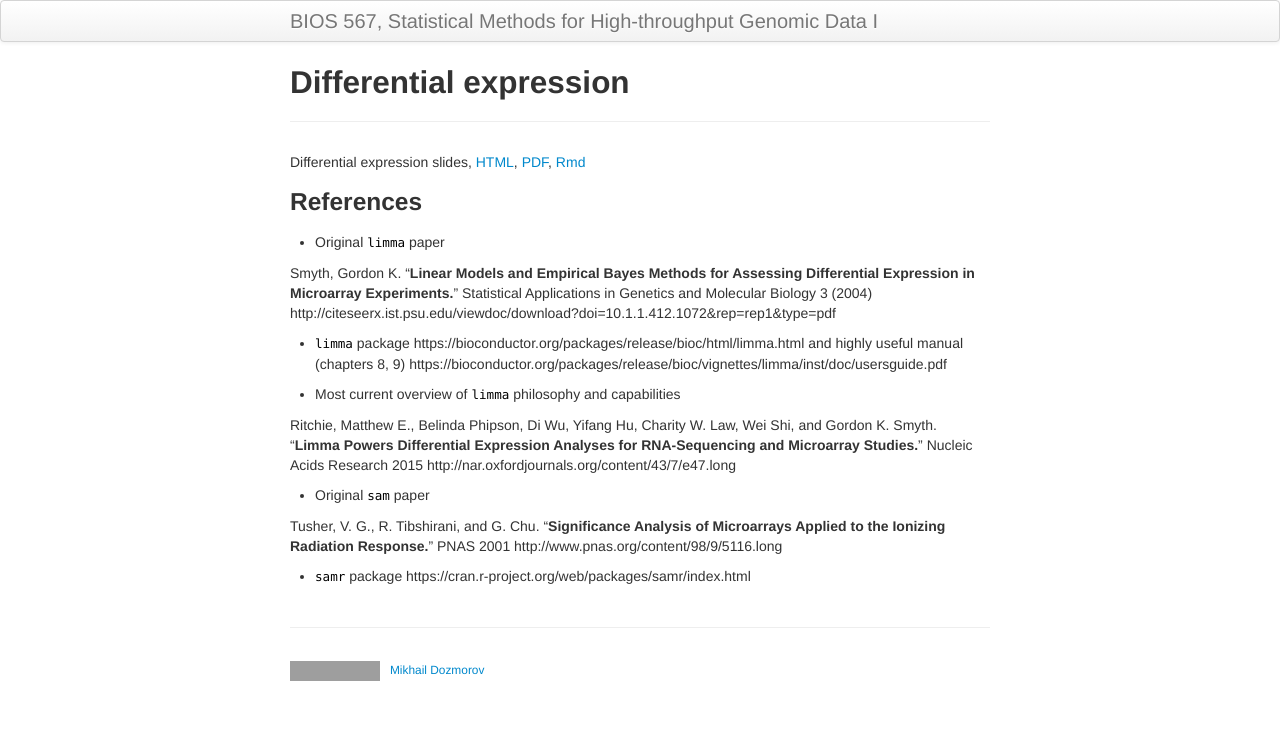
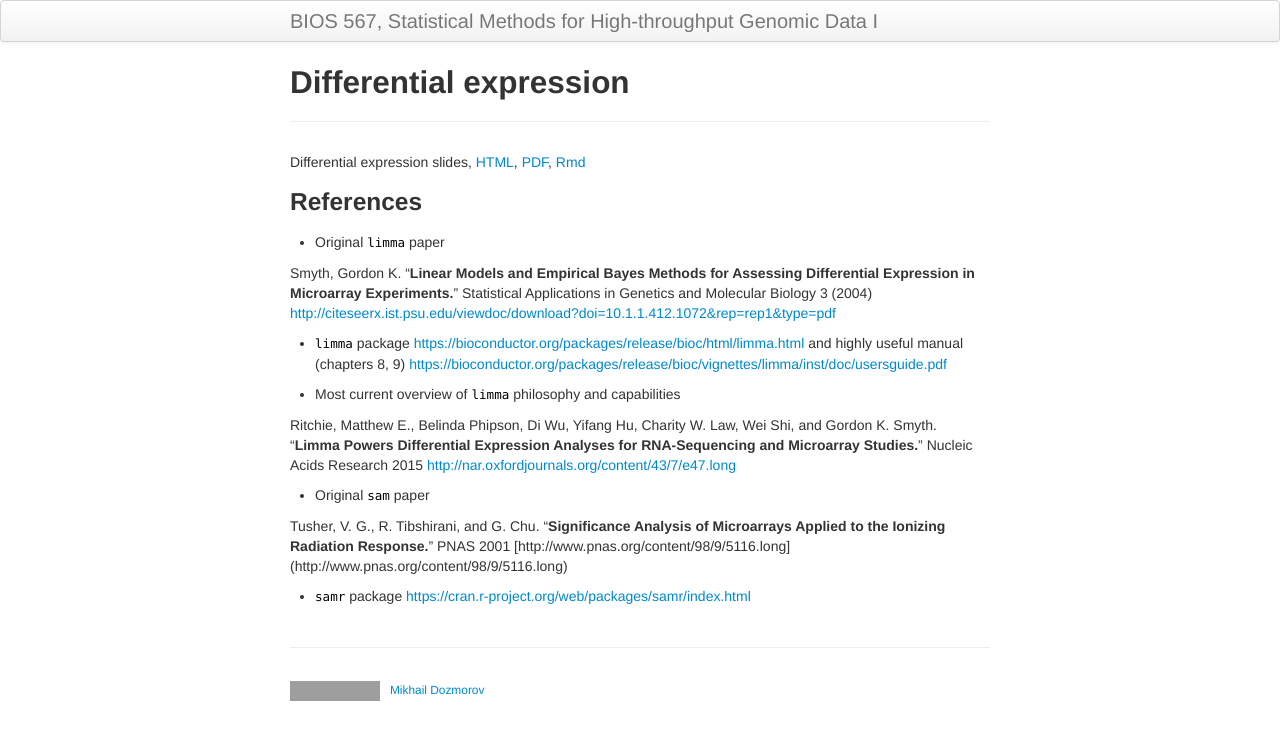
Before and after one commit to mdozmorov/BIOS567, a Jekyll site: the page built from pages/07a_diffexpression.md, in a window 1280 px wide. Shown: the top 740 px of the page. Built offline with Jekyll 4.4.1, drawn with Linux system fonts in a browser that asks for light colours; some of the changed lines change nothing that is shown; grey boxes are pictures that could not be loaded.

Commit message:
make complete links

```diff
--- a/pages/07a_diffexpression.md
+++ b/pages/07a_diffexpression.md
@@ -9,16 +9,17 @@ Differential expression slides, [HTML](/BIOS567/assets/presentation_diffexpressi
 
 - Original `limma` paper
 
-Smyth, Gordon K. “**Linear Models and Empirical Bayes Methods for Assessing Differential Expression in Microarray Experiments.**” Statistical Applications in Genetics and Molecular Biology 3 (2004) http://citeseerx.ist.psu.edu/viewdoc/download?doi=10.1.1.412.1072&rep=rep1&type=pdf
+Smyth, Gordon K. “**Linear Models and Empirical Bayes Methods for Assessing Differential Expression in Microarray Experiments.**” Statistical Applications in Genetics and Molecular Biology 3 (2004) [http://citeseerx.ist.psu.edu/viewdoc/download?doi=10.1.1.412.1072&rep=rep1&type=pdf](http://citeseerx.ist.psu.edu/viewdoc/download?doi=10.1.1.412.1072&rep=rep1&type=pdf)
 
-- `limma` package https://bioconductor.org/packages/release/bioc/html/limma.html and highly useful manual (chapters 8, 9) https://bioconductor.org/packages/release/bioc/vignettes/limma/inst/doc/usersguide.pdf
+- `limma` package [https://bioconductor.org/packages/release/bioc/html/limma.html](https://bioconductor.org/packages/release/bioc/html/limma.html) and highly useful manual (chapters 8, 9) [https://bioconductor.org/packages/release/bioc/vignettes/limma/inst/doc/usersguide.pdf](https://bioconductor.org/packages/release/bioc/vignettes/limma/inst/doc/usersguide.pdf)
 
 - Most current overview of `limma` philosophy and capabilities
 
-Ritchie, Matthew E., Belinda Phipson, Di Wu, Yifang Hu, Charity W. Law, Wei Shi, and Gordon K. Smyth. “**Limma Powers Differential Expression Analyses for RNA-Sequencing and Microarray Studies.**” Nucleic Acids Research 2015 http://nar.oxfordjournals.org/content/43/7/e47.long
+Ritchie, Matthew E., Belinda Phipson, Di Wu, Yifang Hu, Charity W. Law, Wei Shi, and Gordon K. Smyth. “**Limma Powers Differential Expression Analyses for RNA-Sequencing and Microarray Studies.**” Nucleic Acids Research 2015 [http://nar.oxfordjournals.org/content/43/7/e47.long](http://nar.oxfordjournals.org/content/43/7/e47.long)
 
 - Original `sam` paper
 
-Tusher, V. G., R. Tibshirani, and G. Chu. “**Significance Analysis of Microarrays Applied to the Ionizing Radiation Response.**” PNAS 2001 http://www.pnas.org/content/98/9/5116.long
+Tusher, V. G., R. Tibshirani, and G. Chu. “**Significance Analysis of Microarrays Applied to the Ionizing Radiation Response.**” PNAS 2001 [http://www.pnas.org/content/98/9/5116.long]
+(http://www.pnas.org/content/98/9/5116.long)
 
-- `samr` package https://cran.r-project.org/web/packages/samr/index.html
+- `samr` package [https://cran.r-project.org/web/packages/samr/index.html](https://cran.r-project.org/web/packages/samr/index.html)
```
